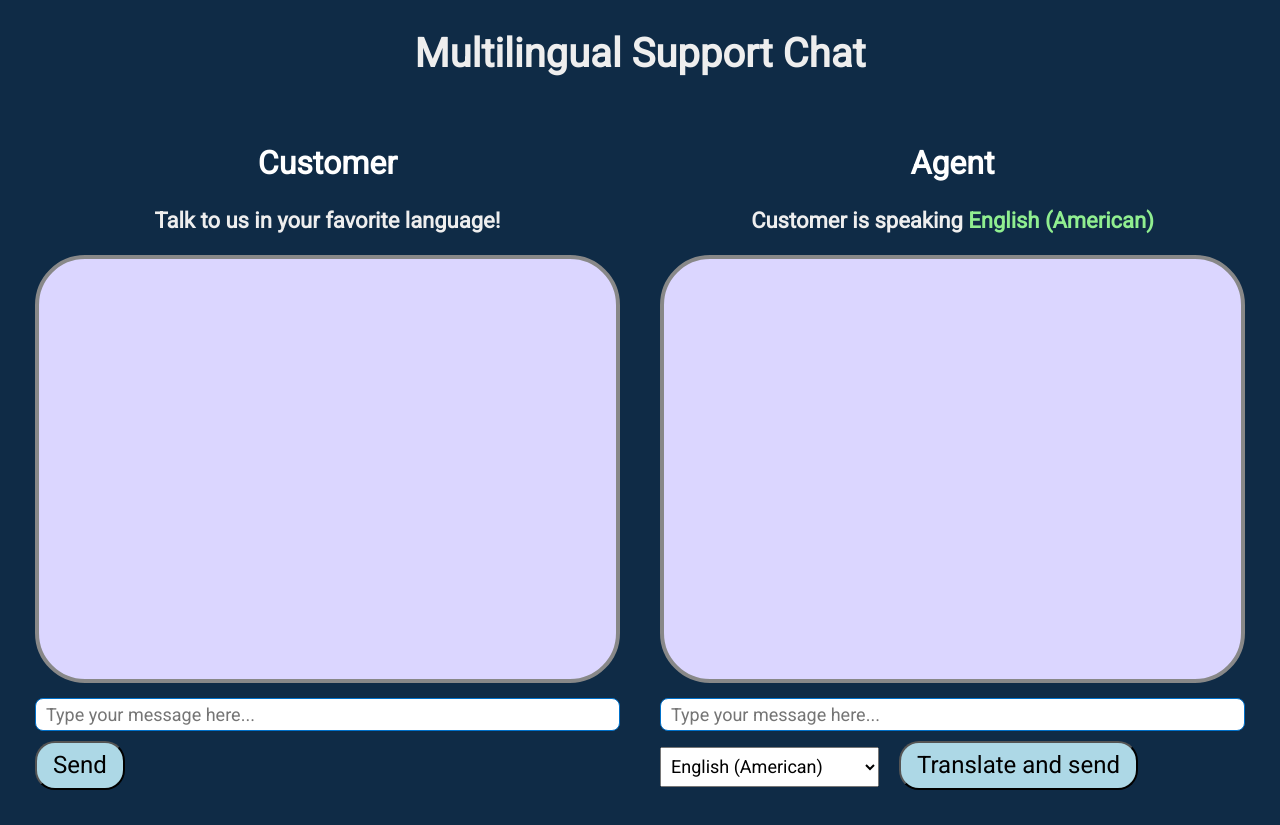
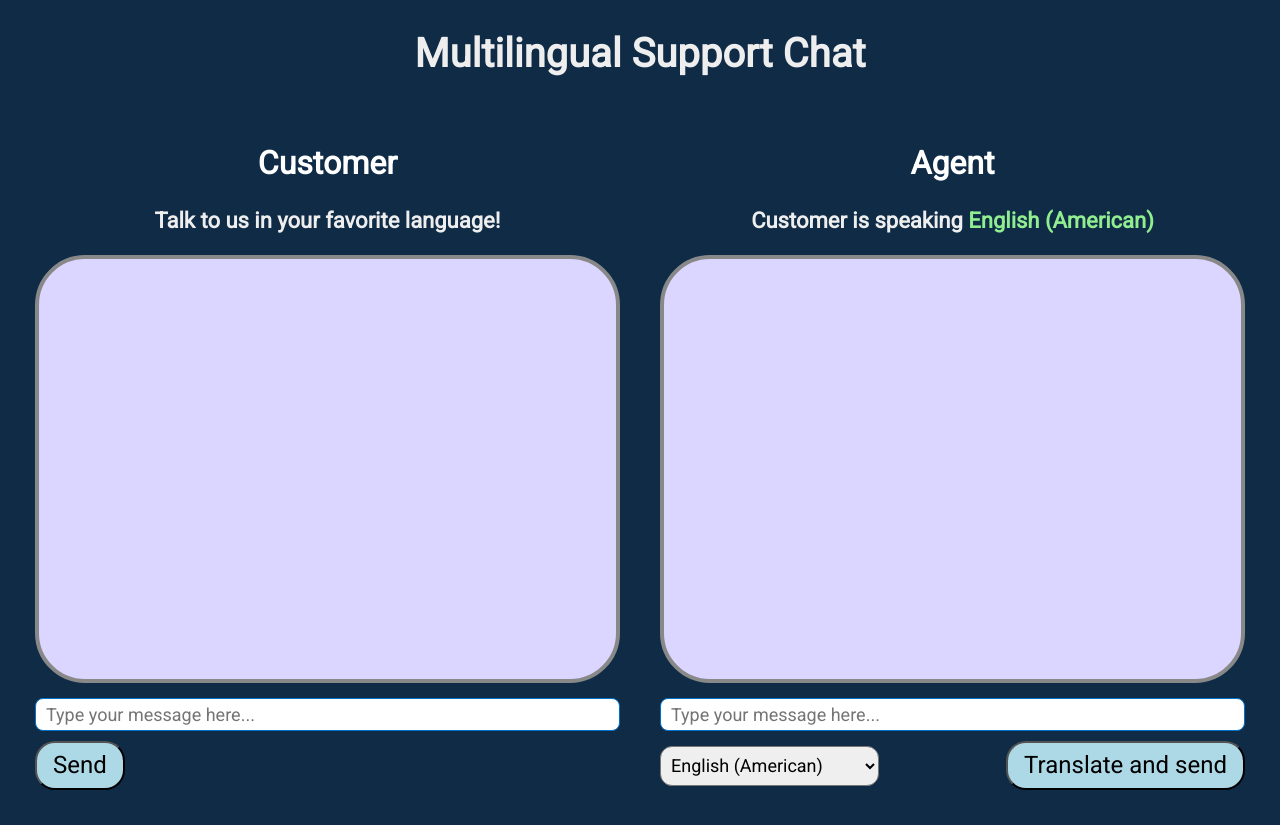
Before and after one commit to morsssss/international-support-chat, a Next.js app: page / in a window 1280 px wide. Built offline with nearby package versions, Linux system fonts and the light colour scheme.

Commit message:
Button styles etc

```diff
--- a/src/app/globals.css
+++ b/src/app/globals.css
@@ -28,17 +28,32 @@ h2 {
 button {
   border-radius: 20px;
   font-size: 24px;
+  align-self: flex-end;
   font-family: Roboto, sans-serif;
   font-weight: 400;
   padding: 13px 16px 14px;
   line-height: 18px;
-  background-color: lightblue;
+  background-color: #add8e6;
+  transition: color .15s ease-in-out,background-color .15s ease-in-out,border-color .15s ease-in-out,box-shadow .15s ease-in-out;
+}
+
+button:hover {
+  color: #eee;
+  background-color: #7da8e6;
+  border-color: #0a58ca;
+}
+
+button:active {
+  color: #fff;
+  background-color: #5d88c6;
+  border-color: #0a58ca;
 }
 
 select {
   height: 40px;
   font-size: 18px;
   font-family: Roboto, sans-serif;
+  border-radius: 12px;
   padding: 6px;
 }
 
@@ -46,3 +61,11 @@ input {
   font-size: 18px;
   font-family: Roboto, sans-serif;
 }
+
+.align-left {
+  text-align: left;
+}
+
+.align-right {
+  text-align: right;
+}
--- a/src/app/page.css
+++ b/src/app/page.css
@@ -1,6 +1,7 @@
 .main {
   display: flex;
-  max-width: 100vw;
+  max-width: 1600px;
+  margin: 0 auto;
   overflow-x: hidden;
 }
 
@@ -40,10 +41,20 @@
   background: #cbc6ef;
 }
 
+.messages > li:nth-child(even) {
+  text-align: right;
+}
+
 .topArea {
   font-weight: 600;
   font-size: 22px;
   text-align: center;
+}
+
+.bottomArea {
+  display: flex;
+  justify-content: space-between;
+  align-items: center;
 }
 
 #customerChat > li {
--- a/src/app/page.js
+++ b/src/app/page.js
@@ -149,8 +149,10 @@ function ChatScreen({ name, topAreaContent, bottomAreaContent, buttonText, messa
 
   function handleSubmit(e) {
     e.preventDefault();
-    sendMessage(name, message);
-    setMessage('');
+    if (message) {
+      sendMessage(name, message);
+      setMessage('');
+    }
   }
 
   return (
```
